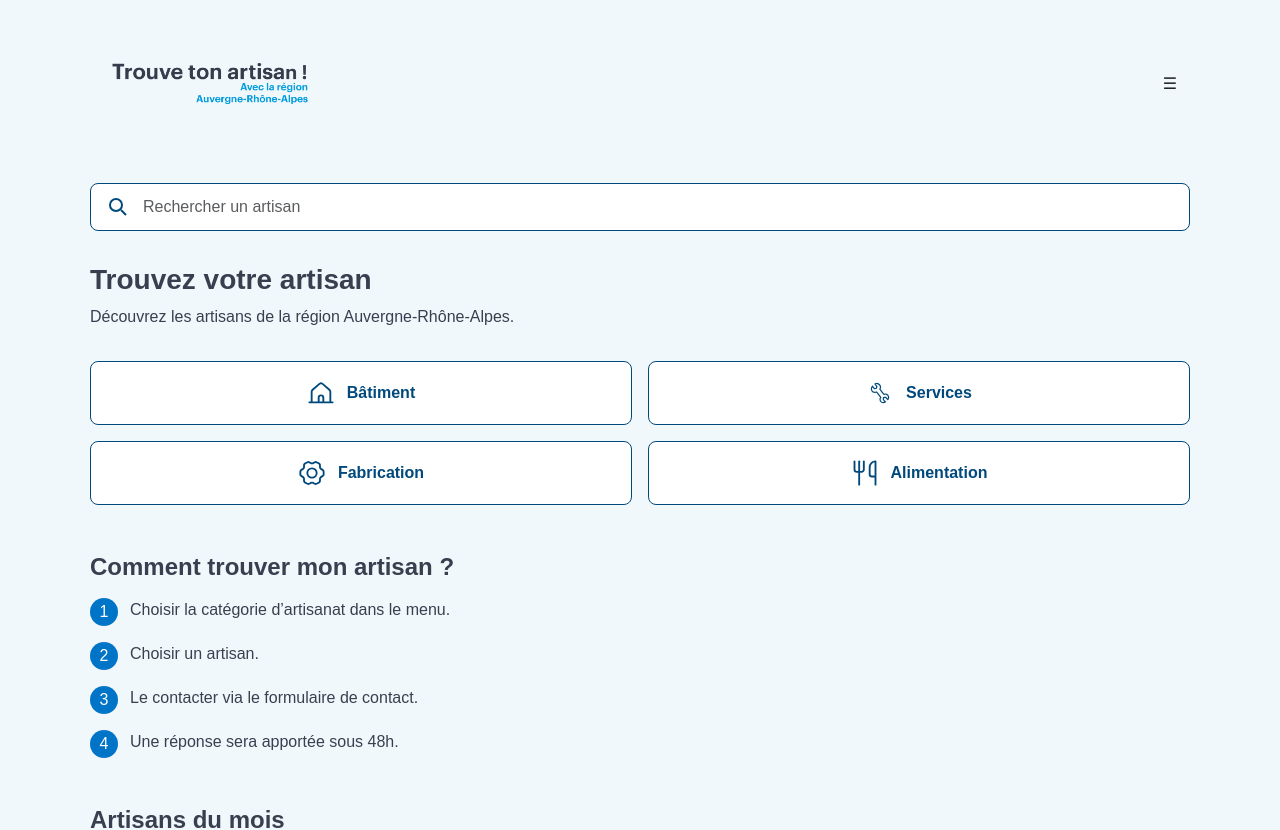
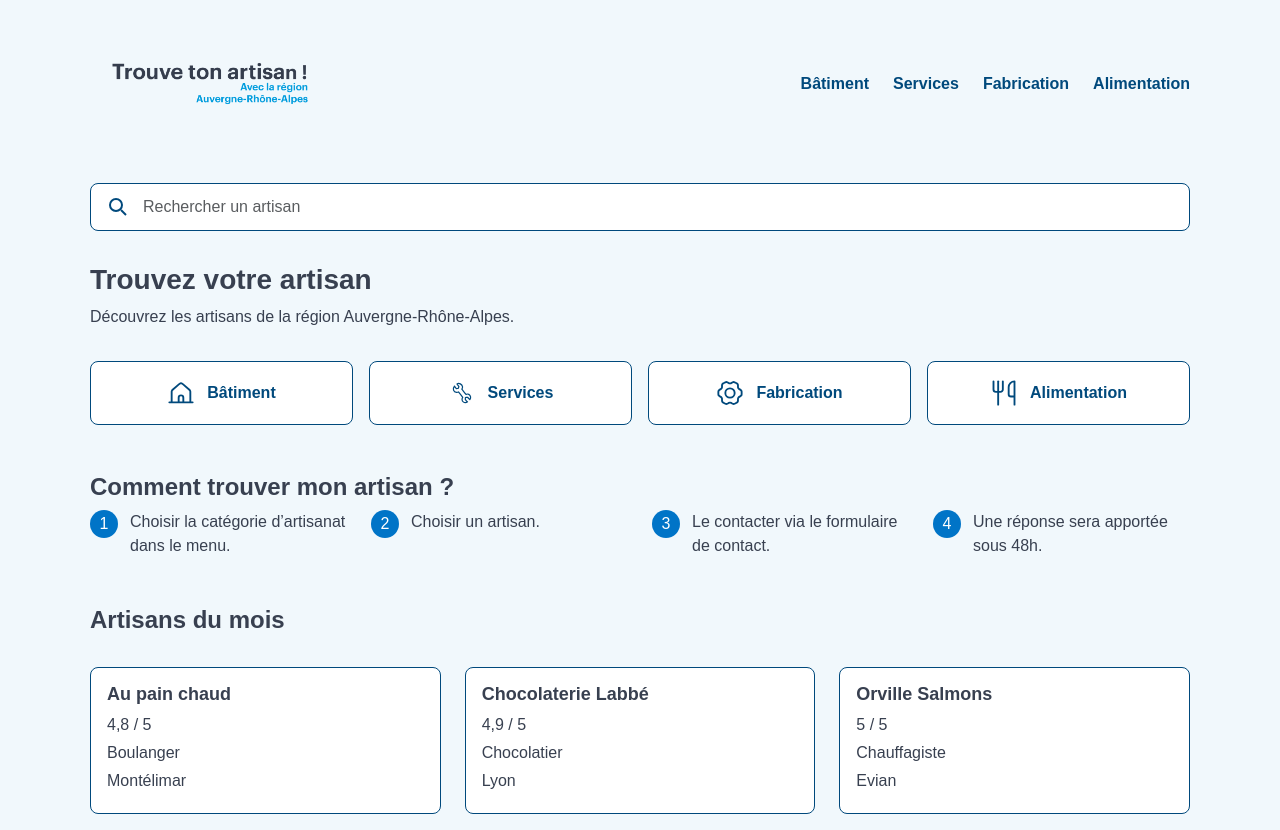
Before and after one commit to Sandra-Lng/devoir-trouve-ton-artisan, a React app in the folder frontend/: page / in a window 1280 px wide. Shown: the top 830 px of the page. Built offline with nearby package versions, Linux system fonts and the light colour scheme; the HTML template or start-up script is replaced by a standard one.

Commit message:
Adaptation de l'accueil et du menu aux differentes tailles d'ecran

```diff
--- a/frontend/src/App.jsx
+++ b/frontend/src/App.jsx
@@ -17,9 +17,15 @@ function App() {
             className="site-logo"
           />
         </a>
+        <nav className="menu-desktop" aria-label="Menu principal">
+          <a href="/categorie/batiment">Bâtiment</a>
+          <a href="/categorie/services">Services</a>
+          <a href="/categorie/fabrication">Fabrication</a>
+          <a href="/categorie/alimentation">Alimentation</a>
+        </nav>
         <button
             type="button"
-            className="btn"
+            className="btn bouton-menu"
             onClick={() => setMenuOuvert(!menuOuvert)}
             aria-expanded={menuOuvert}
             aria-controls="menu-principal"
@@ -76,7 +82,7 @@ function App() {
         <h1>Trouvez votre artisan</h1>
         <p>Découvrez les artisans de la région Auvergne-Rhône-Alpes.</p>
         <div className="row g-3 mt-3">
-          <div className="col-6">
+          <div className="col-6 col-lg-3">
             <a
               href="/categorie/batiment"
               className="btn btn-outline-primary w-100 bouton-categorie"
@@ -86,7 +92,7 @@ function App() {
             </a>
           </div>
 
-          <div className="col-6">
+          <div className="col-6 col-lg-3">
             <a
               href="/categorie/services"
               className="btn btn-outline-primary w-100 bouton-categorie"
@@ -96,7 +102,7 @@ function App() {
             </a>
           </div>
 
-          <div className="col-6">
+          <div className="col-6 col-lg-3">
             <a
             href="/categorie/fabrication"
             className="btn btn-outline-primary w-100 bouton-categorie"
@@ -106,7 +112,7 @@ function App() {
           </a>
           </div>
 
-          <div className="col-6">
+          <div className="col-6 col-lg-3">
             <a
               href="/categorie/alimentation"
               className="btn btn-outline-primary w-100 bouton-categorie"
--- a/frontend/src/index.scss
+++ b/frontend/src/index.scss
@@ -197,3 +197,50 @@ h2 {
   border-left: 1px solid rgba(255, 255, 255, 0.35);
   padding-left: 24px;
 }
+
+@media (min-width: 768px) {
+  .etapes {
+    display: grid;
+    grid-template-columns: repeat(2, minmax(0, 1fr));
+    gap: 24px;
+  }
+
+  .etapes li {
+    margin-top: 0;
+  }
+}
+
+@media (min-width: 992px) {
+  .etapes {
+    grid-template-columns: repeat(4, minmax(0, 1fr));
+  }
+}
+.menu-desktop {
+  display: none;
+}
+
+.menu-desktop a {
+  color: $bleu-fonce;
+  font-weight: 700;
+  text-decoration: none;
+}
+
+.menu-desktop a:hover {
+  text-decoration: underline;
+}
+
+@media (min-width: 768px) {
+  .menu-desktop {
+    display: flex;
+    align-items: center;
+    gap: 24px;
+  }
+
+  .bouton-menu {
+    display: none;
+  }
+
+  #menu-principal {
+    display: none;
+  }
+}
```
